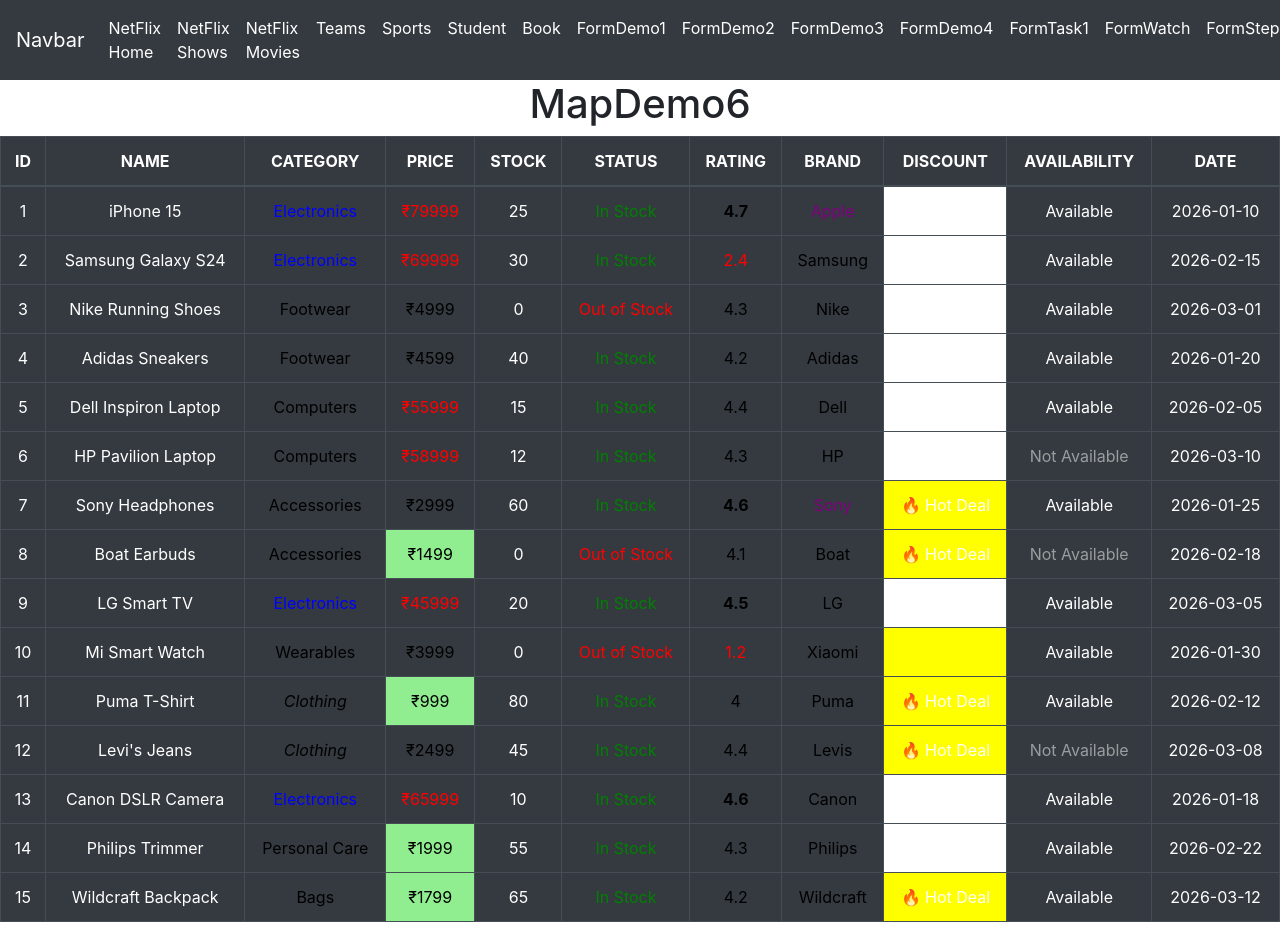
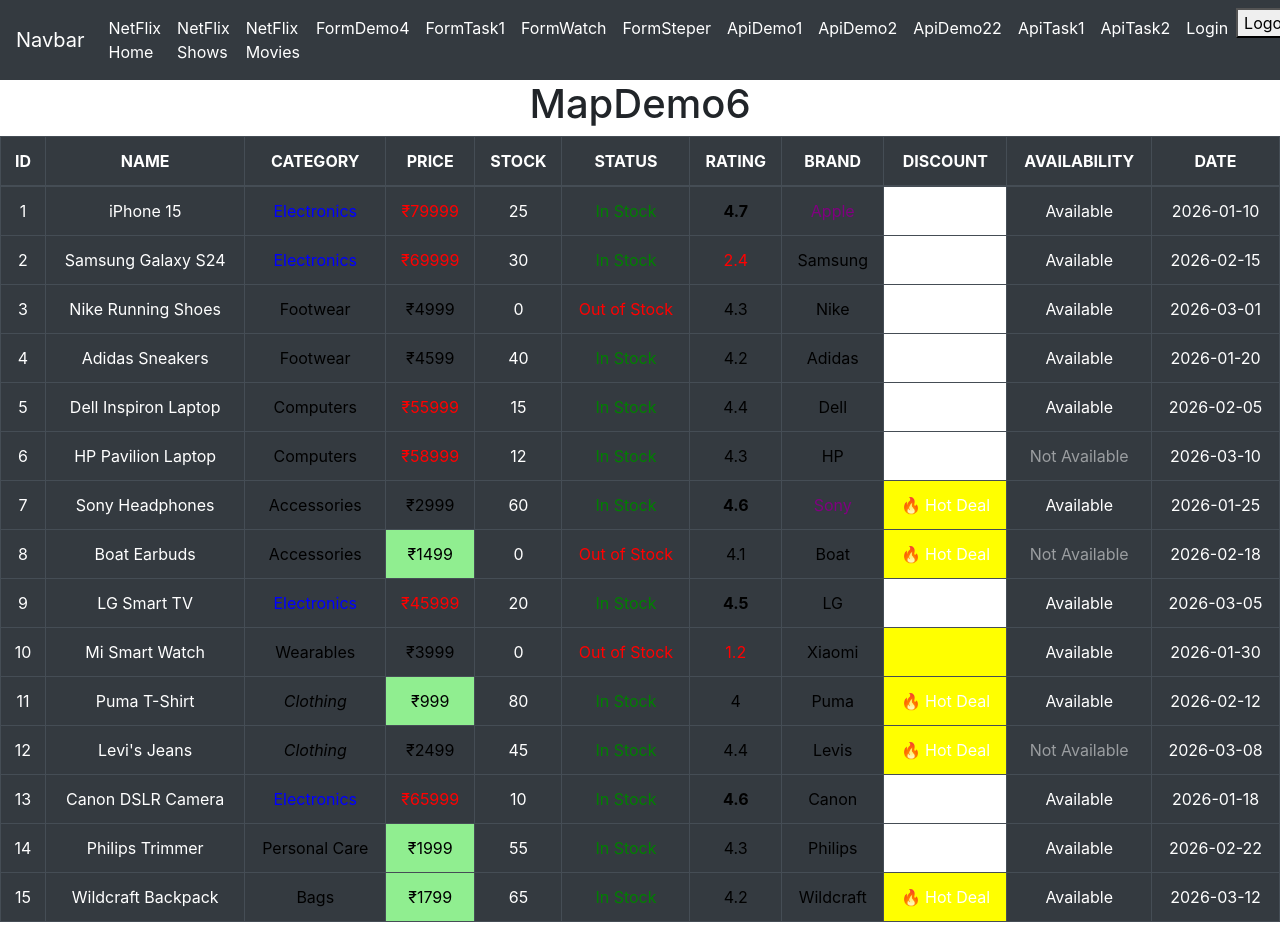
Before and after one commit to dhyanshah12/Mern-Projects, a React (Vite) app: page / in a window 1280 px wide. Shown: the top 938 px of the page. Built offline with nearby package versions, Linux system fonts and the light colour scheme.

Commit message:
navigate logoutHandler

```diff
--- a/src/components/NavBar.jsx
+++ b/src/components/NavBar.jsx
@@ -1,7 +1,14 @@
 import React from 'react'
-import { Link } from 'react-router-dom'
+import { Link, useNavigate } from 'react-router-dom'
 
 export const NavBar = () => {
+
+  const navigate = useNavigate()
+  const logoutHandler = () => {
+
+    localStorage.clear()
+    navigate("/login")
+  }
   return (
     <div>
 
@@ -25,7 +32,7 @@
               <Link class="nav-link" to="/netflixmovies">NetFlix Movies <span class="sr-only">(current)</span></Link>
             </li>
 
-      <li class="nav-item active">
+            {/* <li class="nav-item active">
               <Link class="nav-link" to="/iplteam">Teams <span class="sr-only">(current)</span></Link>
             </li>
 
@@ -35,7 +42,7 @@
 
             <li class="nav-item active">
               <Link class="nav-link" to="/students">Student <span class="sr-only">(current)</span></Link>
-        </li>
+            </li> */}
 
             {/* <li class="nav-item active">
         <Link class="nav-link" to="/usestatedemo1">UseStateDemo1 <span class="sr-only">(current)</span></Link>
@@ -88,7 +95,7 @@
         <Link class="nav-link" to="/tabledemo2">TableDemo2<span class="sr-only">(current)</span></Link>
         </li> */}
 
-         <li class="nav-item active">
+            {/* <li class="nav-item active">
               <Link class="nav-link" to="/book">Book<span class="sr-only">(current)</span></Link>
             </li>
 
@@ -102,7 +109,7 @@
 
             <li class="nav-item active">
               <Link class="nav-link" to="/formdemo3">FormDemo3<span class="sr-only">(current)</span></Link>
-        </li>
+            </li> */}
 
             <li class="nav-item active">
               <Link class="nav-link" to="/formdemo4">FormDemo4<span class="sr-only">(current)</span></Link>
@@ -119,6 +126,35 @@
             <li class="nav-item active">
               <Link class="nav-link" to="/formsteper">FormSteper<span class="sr-only">(current)</span></Link>
             </li>
+
+            <li class="nav-item active">
+              <Link class="nav-link" to="/apidemo1">ApiDemo1<span class="sr-only">(current)</span></Link>
+            </li>
+
+
+            <li class="nav-item active">
+              <Link class="nav-link" to="/apidemo2">ApiDemo2<span class="sr-only">(current)</span></Link>
+            </li>
+
+            <li class="nav-item active">
+              <Link class="nav-link" to="/apidemo22">ApiDemo22<span class="sr-only">(current)</span></Link>
+            </li>
+
+            <li class="nav-item active">
+              <Link class="nav-link" to="/apitask1">ApiTask1<span class="sr-only">(current)</span></Link>
+            </li>
+
+
+            <li class="nav-item active">
+              <Link class="nav-link" to="/apitask2">ApiTask2<span class="sr-only">(current)</span></Link>
+            </li>
+            <li class="nav-item active">
+              <Link class="nav-link" to="/login">Login<span class="sr-only">(current)</span></Link>
+            </li>
+
+            <li class="nav-item active">
+              <button onClick={logoutHandler}>Logout</button>
+            </li>
           </ul>
         </div>
       </nav>
```
Lines whose indentation alone changed are shown as unchanged.
